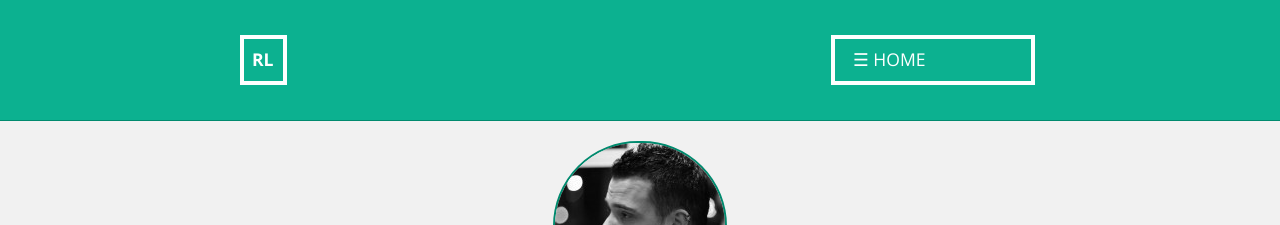
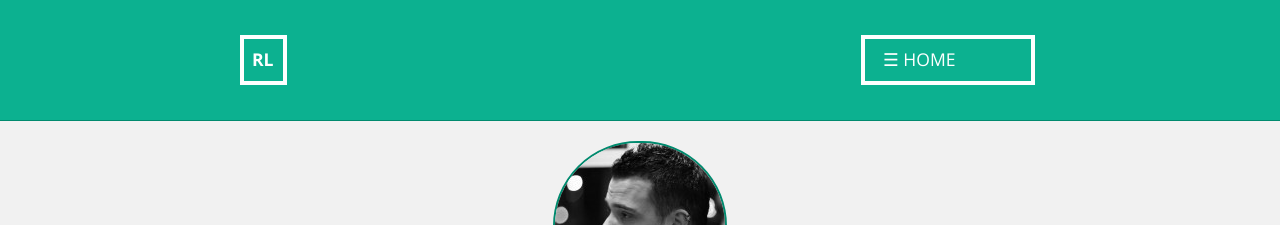
Before and after one commit to rknightuk/robblewis.me-jekyll, a Jekyll site: the page built from index.html, in a window 1280 px wide. Shown: the top 225 px of the page. Built offline with Jekyll 4.4.1, drawn with Linux system fonts in a browser that asks for light colours; Markdown is read by kramdown in place of the engine named in the settings.

Commit message:
Sort out width on nav

```diff
--- a/assets/css/style.css
+++ b/assets/css/style.css
@@ -137,7 +137,7 @@ nav {
 
 		.menu ul {
 			margin-top: -5px;
-			width: 180px;
+			width: 150px;
 			border: solid 4px #fff;
 			background-color: #0cb190;
 			padding: 5px 8px;
```
